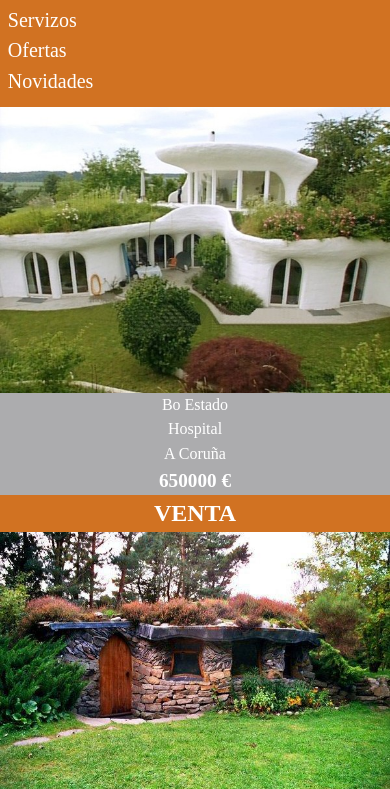
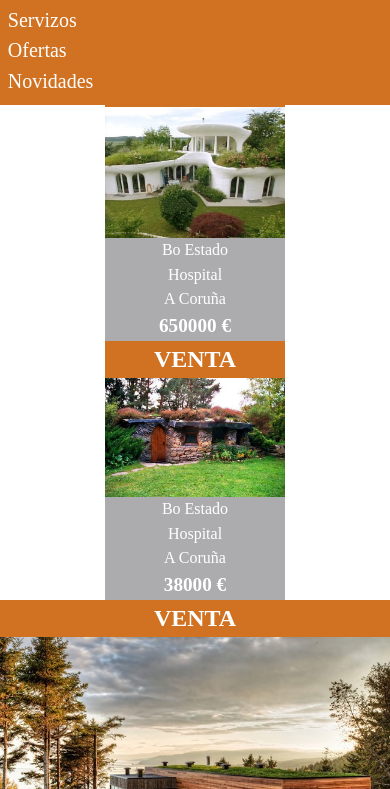
Before and after one commit to regorodri/designWeb, a plain HTML site: page sinoga/src/index.html in a window 390 px wide. Shown: the part 52-841 px from the top of the page. Drawn offline with Linux system fonts and the light colour scheme.

Commit message:
medias query tablet/pc

```diff
--- a/sinoga/src/css/stylesheet.css
+++ b/sinoga/src/css/stylesheet.css
@@ -155,5 +155,15 @@ a[href^="tel:"]:before, a[href^="callto:"]:before
 		text-decoration: none;
 	}
 /***************************************************************
-*CSS STYLES FOR THE LIST OF HOUSES
+*2) tablet
 ****************************************************************/
+@media screen and (min-width: 321px){
+	.announceSize1Group{
+		width: 46%;
+		margin:0px auto;
+	}
+}
+
+@media screen and (min-width: 1281px){
+
+}
--- a/sinoga/src/index.html
+++ b/sinoga/src/index.html
@@ -44,7 +44,7 @@
 
 		<!-- LIST WITH THE HOUSES TO SALE -->
 		<section id="listOfHouse">
-			<div>
+			<div class="announceSize1Group">
 				<article class="announce1">
 					<header class="annTitle">VENTA</header>
 					<img src="./img/casa.jpg" alt="casa venta">
```
Lines whose indentation alone changed are shown as unchanged.
